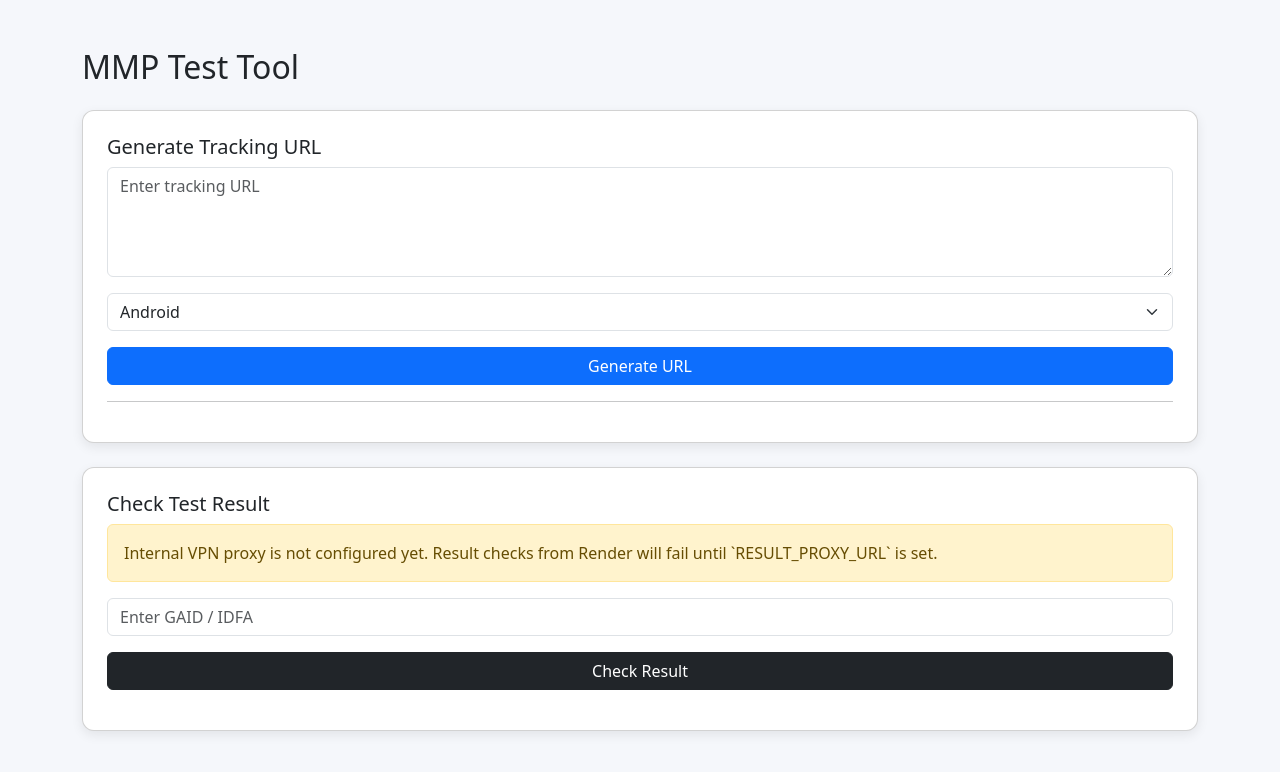
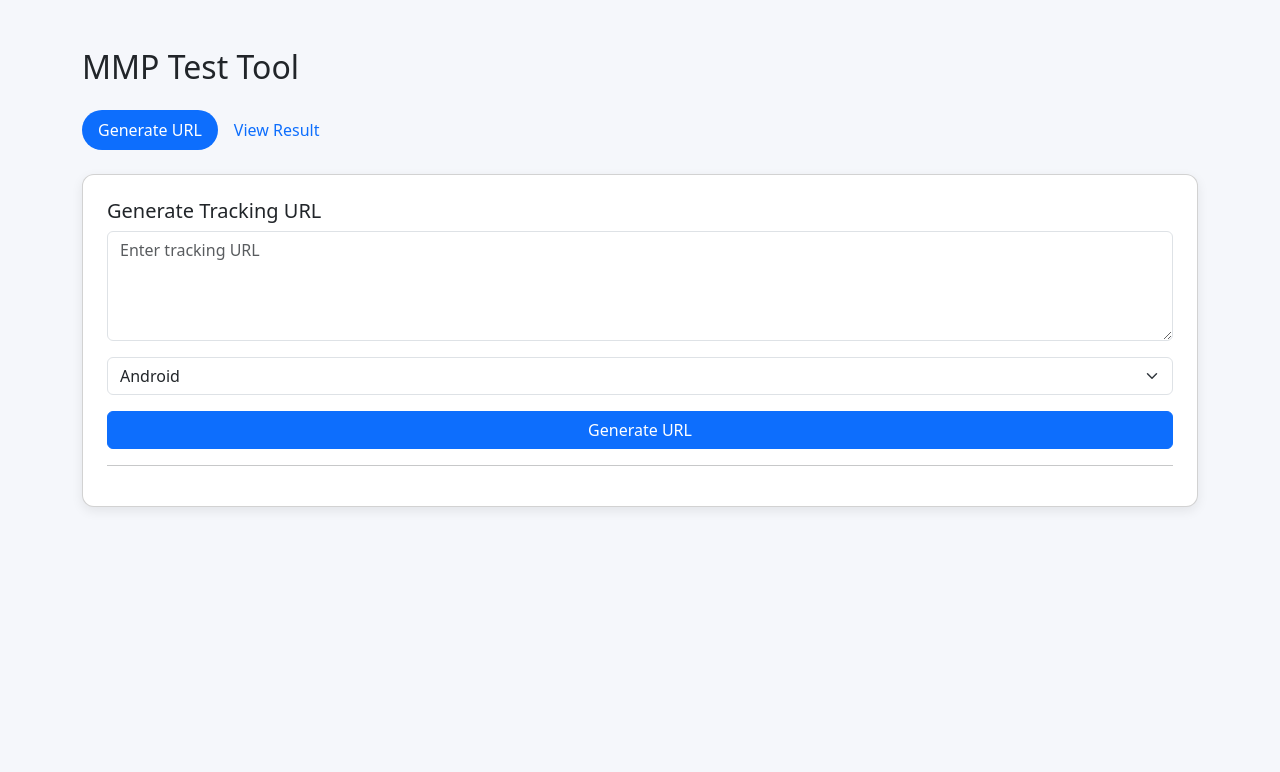
Before and after one commit to imranxnadeemnn/mmp-tool, a Flask app: page / in a window 1280 px wide. Shown: the top 772 px of the page. Run offline with Flask 3, Linux system fonts and the light colour scheme.

Commit message:
Split UI into generate and local result tabs

```diff
--- a/config.py
+++ b/config.py
@@ -14,6 +14,7 @@ REDASH_POLL_INTERVAL = float(os.getenv("REDASH_POLL_INTERVAL", "1"))
 RESULT_PROXY_URL = os.getenv("RESULT_PROXY_URL", "").rstrip("/")
 RESULT_PROXY_TOKEN = os.getenv("RESULT_PROXY_TOKEN", "")
 RESULT_PROXY_TIMEOUT = int(os.getenv("RESULT_PROXY_TIMEOUT", "30"))
+RESULT_VIEWER_URL = os.getenv("RESULT_VIEWER_URL", "http://localhost:8501")
 
 # ClickHouse (future use)
 CH_HOST = os.getenv("CH_HOST", "localhost")
--- a/server.py
+++ b/server.py
@@ -8,6 +8,7 @@ from config import (
     RESULT_PROXY_TIMEOUT,
     RESULT_PROXY_TOKEN,
     RESULT_PROXY_URL,
+    RESULT_VIEWER_URL,
 )
 
 app = Flask(__name__)
@@ -18,6 +19,7 @@ def home():
     return render_template(
         "index.html",
         result_proxy_enabled=bool(RESULT_PROXY_URL),
+        result_viewer_url=RESULT_VIEWER_URL,
     )
 
 
--- a/templates/index.html
+++ b/templates/index.html
@@ -9,6 +9,8 @@
         body { background: #f5f7fb; }
         .card { border-radius: 12px; box-shadow: 0 4px 12px rgba(0,0,0,0.08); }
         .qr-img { width: 180px; }
+        .nav-pills .nav-link { border-radius: 999px; }
+        .nav-pills .nav-link.active { background: #0d6efd; }
     </style>
 </head>
 
@@ -18,7 +20,23 @@
 
     <h2 class="mb-4">MMP Test Tool</h2>
 
-    <!-- ================= GENERATE ================= -->
+    <ul class="nav nav-pills mb-4" id="toolTabs" role="tablist">
+        <li class="nav-item" role="presentation">
+            <button class="nav-link active" id="generate-tab" data-bs-toggle="pill"
+                    data-bs-target="#generate-pane" type="button" role="tab">
+                Generate URL
+            </button>
+        </li>
+        <li class="nav-item" role="presentation">
+            <button class="nav-link" id="result-tab" data-bs-toggle="pill"
+                    data-bs-target="#result-pane" type="button" role="tab">
+                View Result
+            </button>
+        </li>
+    </ul>
+
+    <div class="tab-content">
+        <div class="tab-pane fade show active" id="generate-pane" role="tabpanel">
             <div class="card p-4 mb-4">
 
                 <h5>Generate Tracking URL</h5>
@@ -51,42 +69,54 @@
 
                 </div>
             </div>
+        </div>
 
-    <!-- ================= CHECK ================= -->
+        <div class="tab-pane fade" id="result-pane" role="tabpanel">
             <div class="card p-4">
 
-        <h5>Check Test Result</h5>
+                <h5>View Result</h5>
 
-        {% if result_proxy_enabled %}
                 <div class="alert alert-info">
-            Result checks are routed through the internal VPN proxy.
-        </div>
-        {% else %}
-        <div class="alert alert-warning">
-            Internal VPN proxy is not configured yet. Result checks from Render
-            will fail until `RESULT_PROXY_URL` is set.
-        </div>
-        {% endif %}
-
-        <input id="advertising_id" class="form-control mb-3"
-               placeholder="Enter GAID / IDFA">
-
-        <button class="btn btn-dark" onclick="checkResult()">Check Result</button>
-
-        <!-- Loader -->
-        <div id="loader" style="display:none" class="mt-3">
-            <div class="spinner-border text-primary"></div>
-            <p>Fetching results...</p>
+                    Result viewing runs in the local Streamlit tool because Redash
+                    is only reachable on office VPN.
                 </div>
 
-        <div id="resultSection" class="mt-3"></div>
+                <p class="mb-3">
+                    Open the local result viewer on your VPN-connected laptop, then
+                    search using your Advertising ID there.
+                </p>
+
+                <div class="d-flex gap-2 flex-wrap">
+                    <a class="btn btn-dark" href="{{ result_viewer_url }}" target="_blank" rel="noopener noreferrer">
+                        Open Local Result Viewer
+                    </a>
+                    <button class="btn btn-outline-secondary" onclick="copyResultViewerURL()">
+                        Copy Local Viewer URL
+                    </button>
+                </div>
+
+                <div class="mt-3">
+                    <div class="form-text">
+                        Expected local URL: <span id="resultViewerUrlText">{{ result_viewer_url }}</span>
+                    </div>
+                    <div class="form-text">
+                        If the page does not open, start the Streamlit result tool locally and stay connected to office VPN.
+                    </div>
+                </div>
+
+            </div>
+        </div>
 
     </div>
 
 </div>
 
+<script src="https://cdn.jsdelivr.net/npm/bootstrap@5.3.0/dist/js/bootstrap.bundle.min.js"></script>
+
 <!-- ================= JS (IMPORTANT: keep inside script tag) ================= -->
 <script>
+const RESULT_VIEWER_URL = {{ result_viewer_url | tojson }};
+
 async function generateURL() {
 
     const tracking_url = document.getElementById("tracking_url").value;
@@ -118,89 +148,10 @@ function copyURL() {
 }
 
 
-function renderRows(rows, resultDiv) {
-    if (!rows || rows.length === 0) {
-        resultDiv.innerHTML =
-            '<div class="alert alert-warning">No result found</div>';
-        return;
+function copyResultViewerURL() {
+    navigator.clipboard.writeText(RESULT_VIEWER_URL);
+    alert("Local result viewer URL copied.");
 }
-
-    let html = "<table class='table table-striped'><thead><tr>";
-
-    Object.keys(rows[0]).forEach(k => {
-        html += `<th>${k}</th>`;
-    });
-
-    html += "</tr></thead><tbody>";
-
-    rows.forEach(row => {
-        html += "<tr>";
-        Object.values(row).forEach(v => {
-            html += `<td>${v}</td>`;
-        });
-        html += "</tr>";
-    });
-
-    html += "</tbody></table>";
-    resultDiv.innerHTML = html;
-}
-
-
-// Check result
-async function checkResult() {
-
-    const adid = document.getElementById("advertising_id").value;
-    const loader = document.getElementById("loader");
-    const resultDiv = document.getElementById("resultSection");
-
-    if (!adid) {
-        resultDiv.innerHTML =
-            '<div class="alert alert-danger">Advertising ID is required.</div>';
-        return;
-    }
-
-    loader.style.display = "block";
-    resultDiv.innerHTML = "";
-
-    try {
-        const res = await fetch("/check", {
-            method: "POST",
-            headers: { "Content-Type": "application/json" },
-            body: JSON.stringify({ advertising_id: adid })
-        });
-
-        const data = await res.json();
-
-        loader.style.display = "none";
-
-        if (data.status === "empty") {
-            resultDiv.innerHTML =
-                '<div class="alert alert-warning">No result found</div>';
-            return;
-        }
-
-        if (data.status === "error") {
-            resultDiv.innerHTML =
-                `<div class="alert alert-danger">${data.message}</div>`;
-            return;
-        }
-
-        renderRows(data.data || [], resultDiv);
-
-    } catch (err) {
-
-        loader.style.display = "none";
-        resultDiv.innerHTML =
-            `<div class="alert alert-danger">Error: ${err.message}</div>`;
-    }
-}
-
-document.getElementById("advertising_id").addEventListener("keydown", event => {
-    if (event.key === "Enter") {
-        event.preventDefault();
-        checkResult();
-    }
-});
 
 </script>
 
```
Lines whose indentation alone changed are shown as unchanged.
